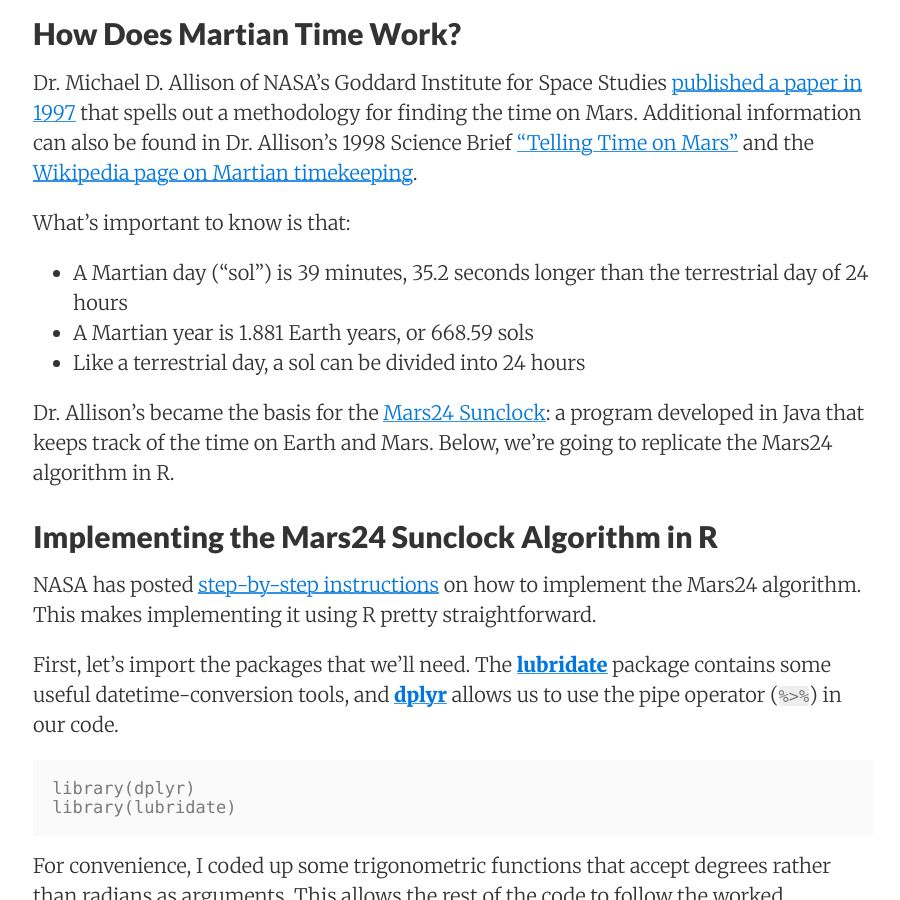
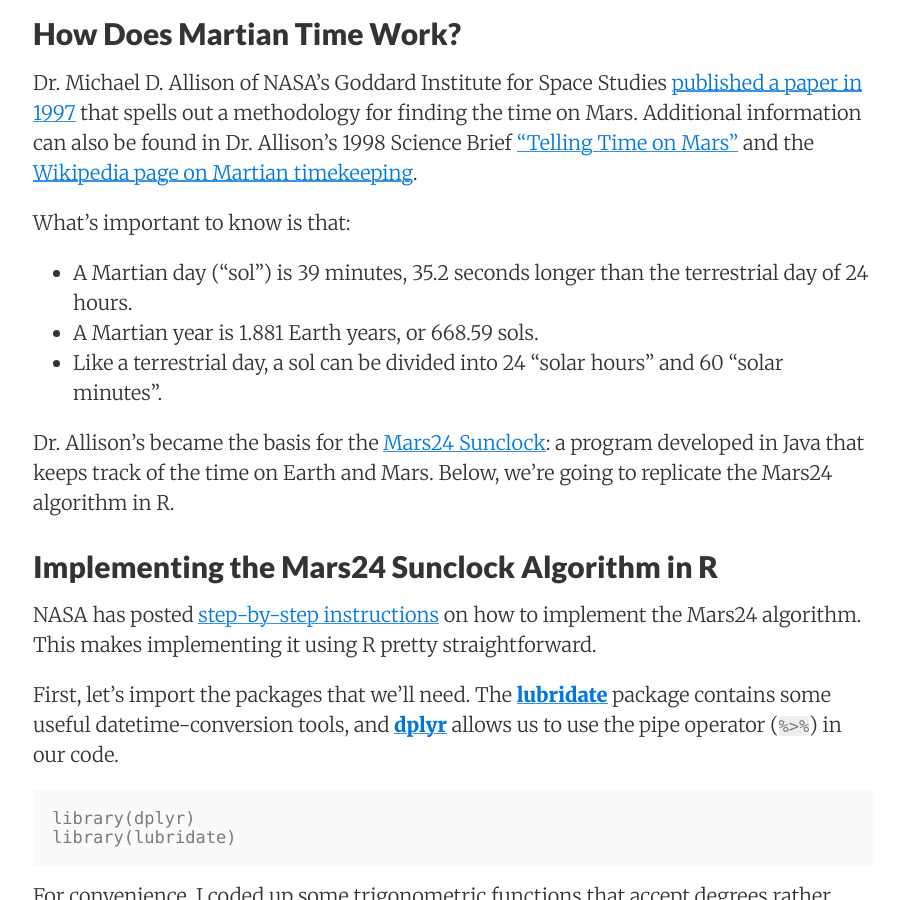
Before and after one commit to sewardlee337/sewardlee337.github.io, a Jekyll site: the page built from blog/_posts/2020-09-28-timekeeping-on-mars-with-r.md, in a window 1280 px wide and 900 px high, scrolled down 1148 px. Shown: the whole window, without its empty margins (187-1087 px from the left). Built offline with Jekyll 4.4.1, drawn with Linux system fonts in a browser that asks for light colours; nearby versions of some CDN libraries.

Commit message:
Small edits

```diff
--- a/blog/_posts/2020-09-28-timekeeping-on-mars-with-r.md
+++ b/blog/_posts/2020-09-28-timekeeping-on-mars-with-r.md
@@ -18,9 +18,9 @@
 Dr. Michael D. Allison of NASA's Goddard Institute for Space Studies [published a paper in 1997](https://agupubs.onlinelibrary.wiley.com/doi/abs/10.1029/97GL01950) that spells out a methodology for finding the time on Mars. Additional information can also be found in Dr. Allison's 1998 Science Brief ["Telling Time on Mars"](https://www.giss.nasa.gov/research/briefs/allison_02/) and the [Wikipedia page on Martian timekeeping](https://en.wikipedia.org/wiki/Timekeeping_on_Mars).
 
 What's important to know is that:
-* A Martian day ("sol") is 39 minutes, 35.2 seconds longer than the terrestrial day of 24 hours
-* A Martian year is 1.881 Earth years, or 668.59 sols
-* Like a terrestrial day, a sol can be divided into 24 hours
+* A Martian day ("sol") is 39 minutes, 35.2 seconds longer than the terrestrial day of 24 hours.
+* A Martian year is 1.881 Earth years, or 668.59 sols.
+* Like a terrestrial day, a sol can be divided into 24 "solar hours" and 60 "solar minutes".
 
 Dr. Allison's became the basis for the [Mars24 Sunclock](https://www.giss.nasa.gov/tools/mars24/): a program developed in Java that keeps track of the time on Earth and Mars. Below, we're going to replicate the Mars24 algorithm in R.
 
```
